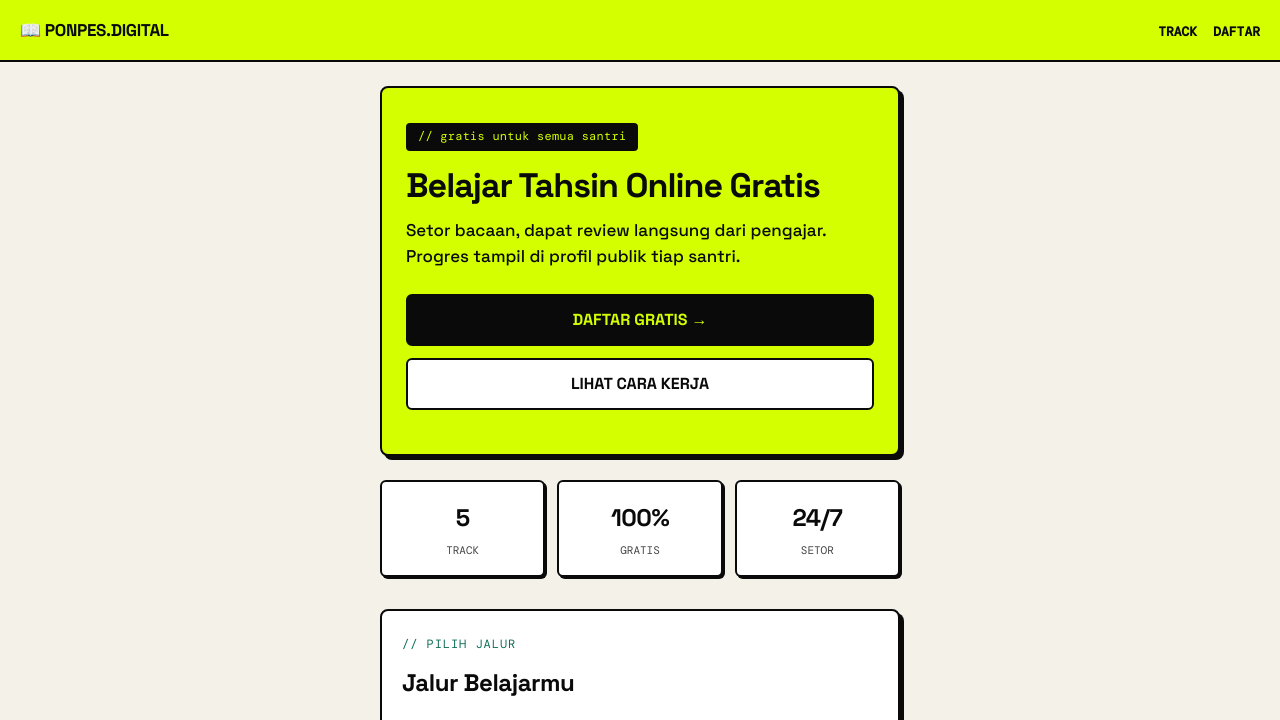
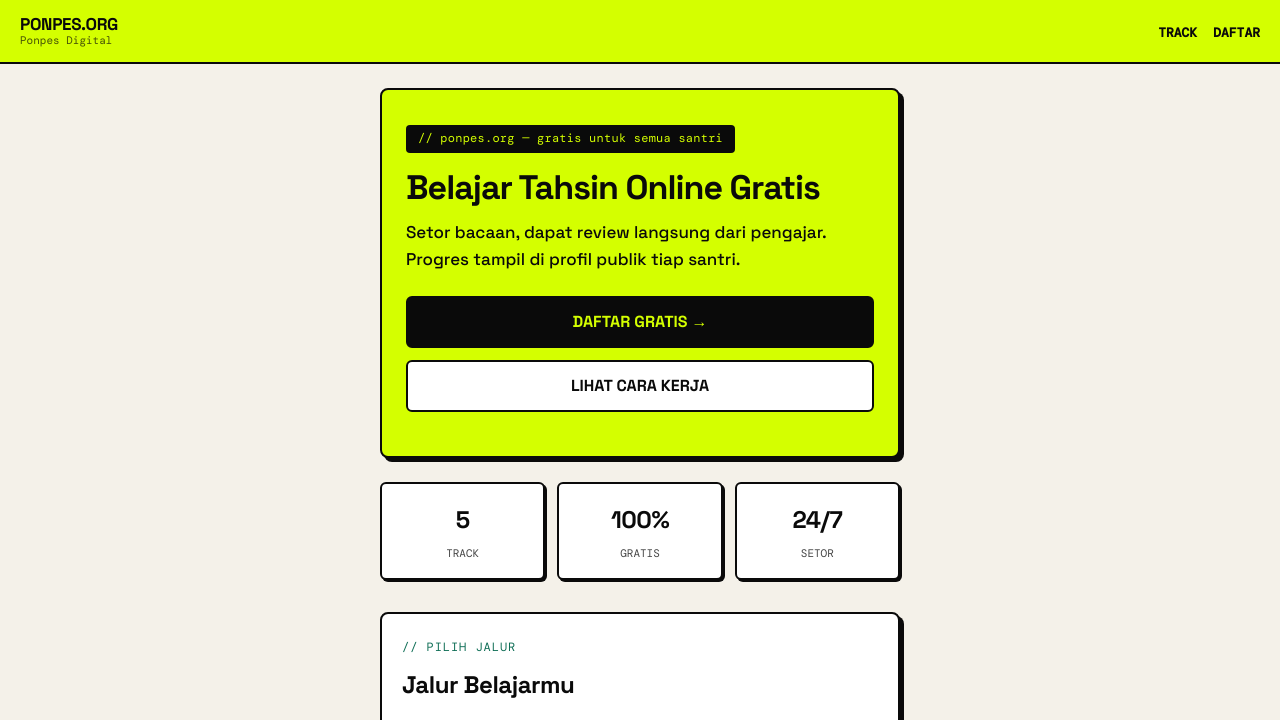
Before and after one commit to panelid/panel-tahsin, a website: page dist/index.html in a window 1280 px wide. Shown: the top 720 px of the page. Drawn offline with nearby package versions, Linux system fonts and the light colour scheme.

Commit message:
brand: topbar shows PONPES.ORG + Ponpes Digital, hero/footer domain branding

```diff
--- a/dist/index.html
+++ b/dist/index.html
@@ -59,7 +59,9 @@
 
   /* topbar */
   .topbar { display: flex; justify-content: space-between; align-items: center; padding: calc(var(--s)*4) calc(var(--s)*5); border-bottom: var(--border); background: var(--accent); position: sticky; top: 0; z-index: 10; }
-  .topbar .brand { font-weight: 800; font-size: 17px; letter-spacing: -0.02em; }
+  .topbar .brand { display: flex; flex-direction: column; line-height: 1.05; }
+  .topbar .brand-main { font-weight: 800; font-size: 17px; letter-spacing: -0.02em; }
+  .topbar .brand-sub { font-family: 'DM Mono', monospace; font-size: 11px; opacity: 0.7; margin-top: 1px; }
   .topbar a { color: var(--ink); text-decoration: none; font-weight: 700; font-size: 13px; margin-left: calc(var(--s)*4); font-family: 'DM Mono', monospace; }
 
   /* hero */
@@ -121,13 +123,16 @@
 </head>
 <body>
 <nav class="topbar">
-  <span class="brand">📖 PONPES.DIGITAL</span>
+  <div class="brand">
+    <span class="brand-main">PONPES.ORG</span>
+    <span class="brand-sub">Ponpes Digital</span>
+  </div>
   <div><a href="#track">TRACK</a><a href="#daftar">DAFTAR</a></div>
 </nav>
 
 <div class="container">
   <div class="hero">
-    <span class="tag">// gratis untuk semua santri</span>
+    <span class="tag">// ponpes.org — gratis untuk semua santri</span>
     <h1>Belajar Tahsin Online Gratis</h1>
     <p>Setor bacaan, dapat review langsung dari pengajar. Progres tampil di profil publik tiap santri.</p>
     <a href="#daftar" class="btn btn-primary">DAFTAR GRATIS →</a>
@@ -185,7 +190,7 @@
   </div>
 </div>
 
-<footer>© PONPES.DIGITAL · ponpes.org</footer>
+<footer>© PONPES.ORG · Ponpes Digital · ponpes.org</footer>
 
 <script>
   async function register() {
```
